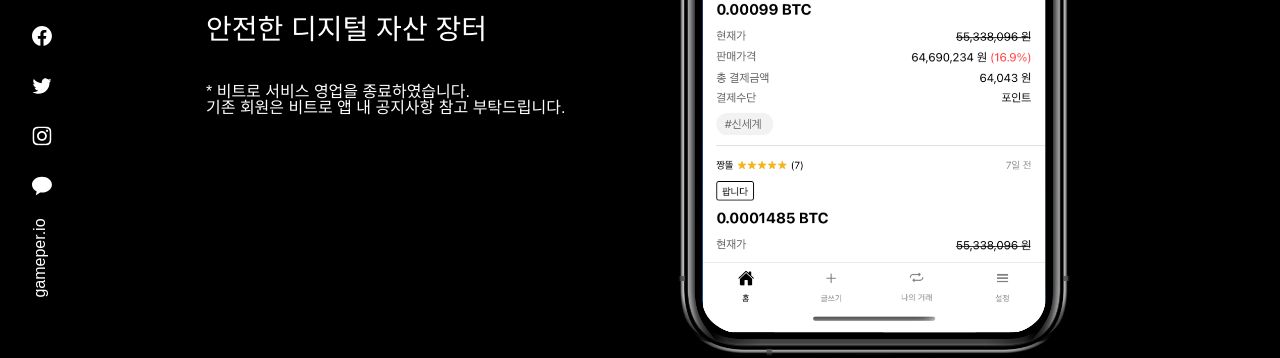
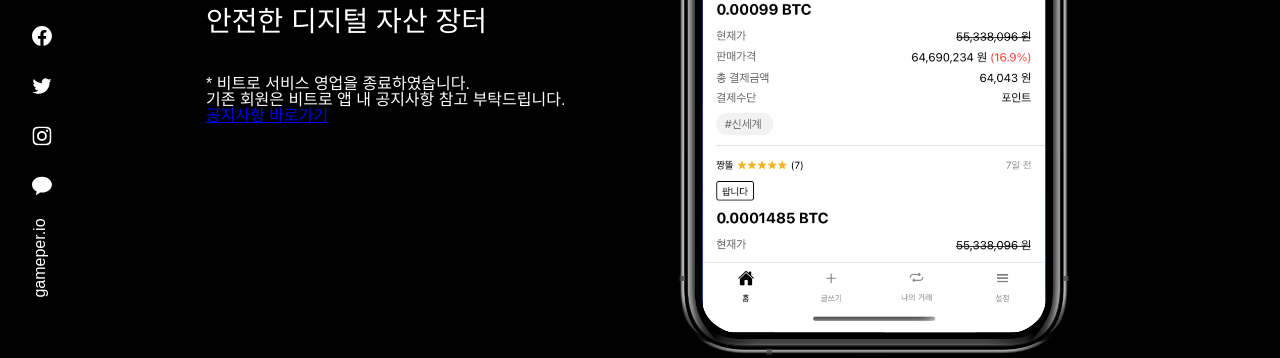
Before and after one commit to Gameper/bitro-ir, a website: page index.html in a window 1280 px wide. Shown: the part 472-830 px from the top of the page. Drawn offline with Linux system fonts and the light colour scheme; a web font is replaced by a local one.

Commit message:
add notice link

```diff
--- a/index.html
+++ b/index.html
@@ -118,8 +118,9 @@
         <img src="./app/images/bitro-logo.svg" alt="" class="bitro-logo" />
         <h2>안전한 디지털 자산 장터</h2>
         <p>* 비트로 서비스 영업을 종료하였습니다.</p>
+        <p></p>
         <p>기존 회원은 비트로 앱 내 공지사항 참고 부탁드립니다.</p>
-        <a href="https://www.notion.so/4770199c681948dab13a6f62d8b77f6b"></a>
+        <a href="https://www.notion.so/4770199c681948dab13a6f62d8b77f6b">공지사항 바로가기</a>
         <div class="app-link">
           <!-- <a href="https://apps.apple.com/app/id1530718814" class="ios"></a>
           <a
```
